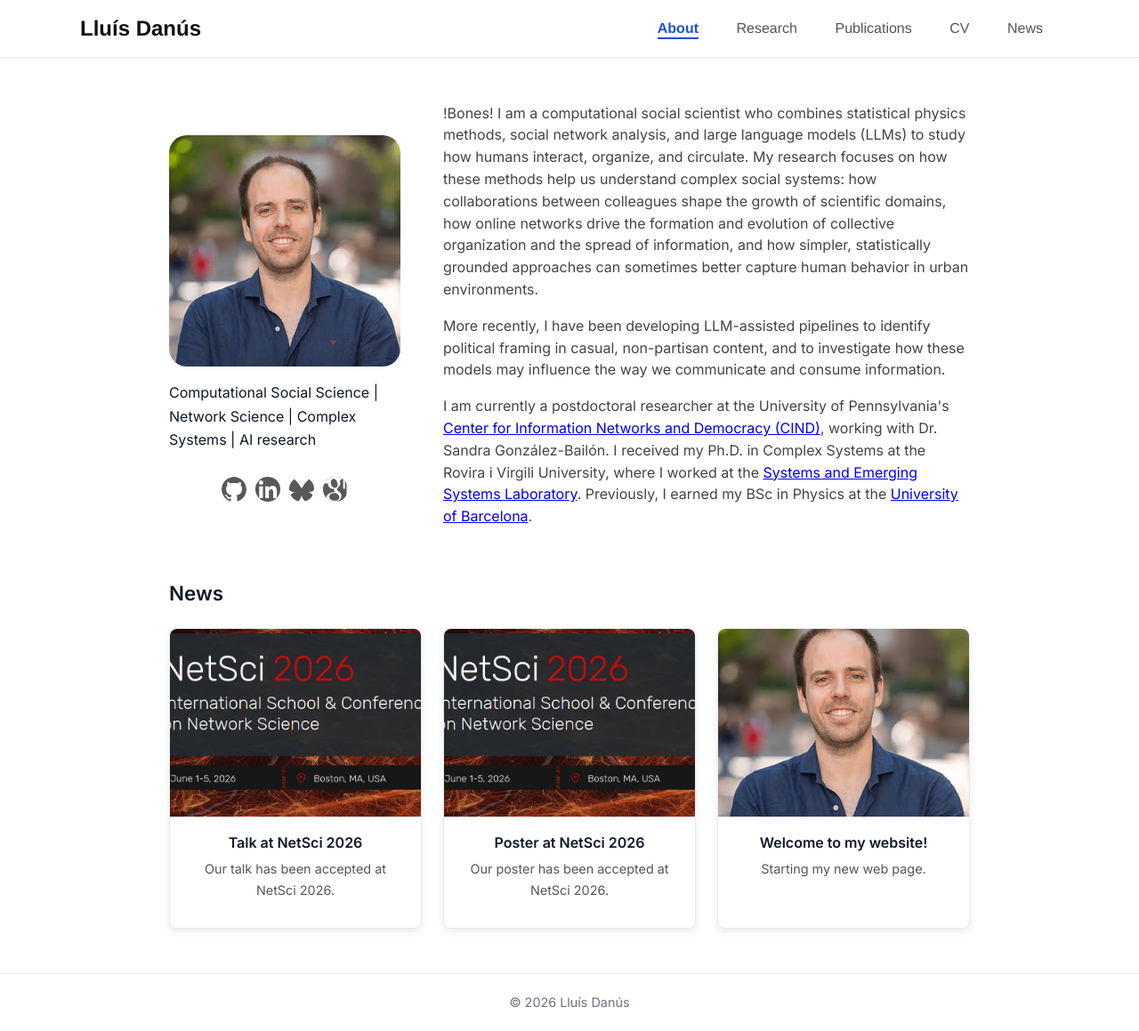
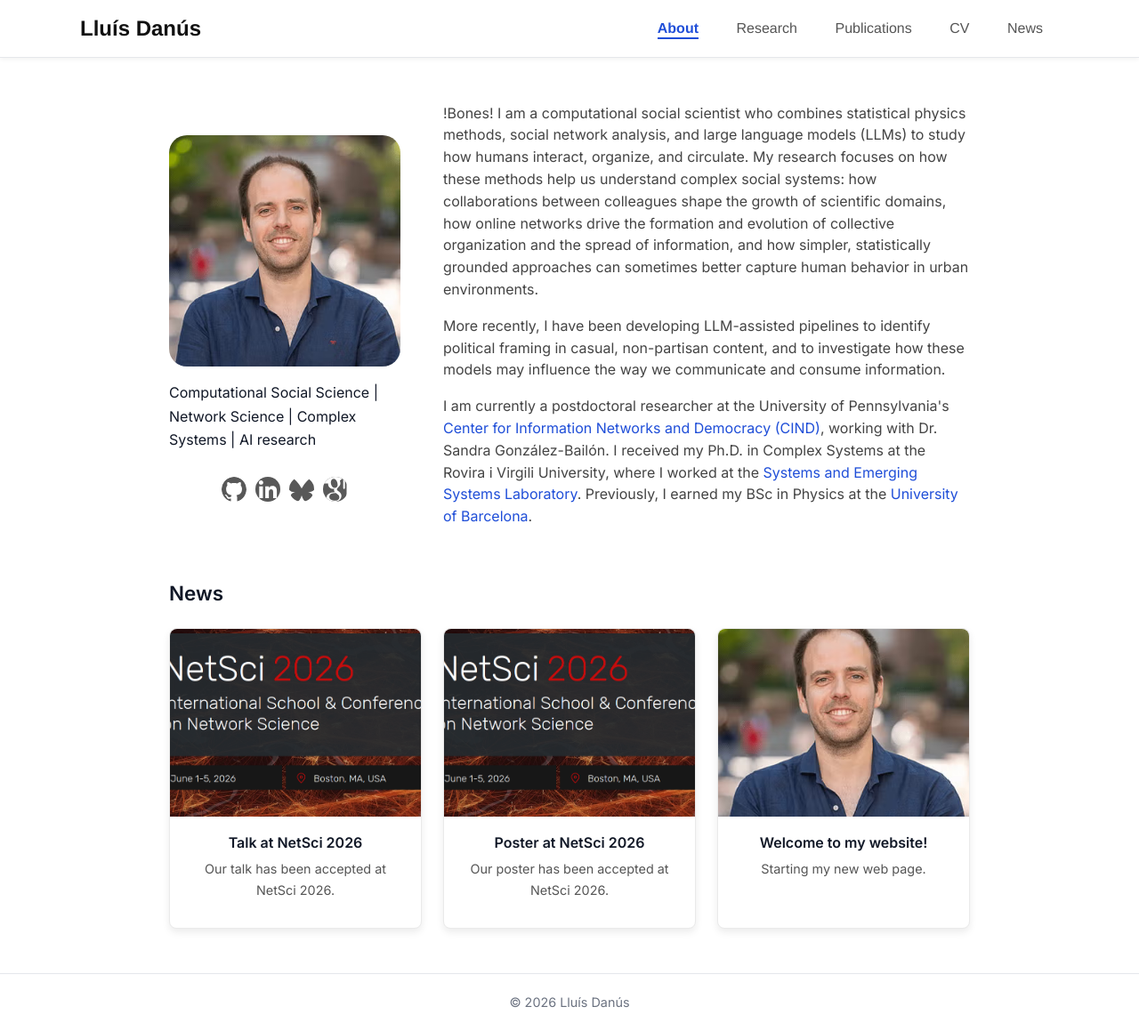
Before and after one commit to lluisdanus/lluisdanus.github.io, a Jekyll site: the page built from index.md, in a window 1280 px wide and 1159 px high. Shown: the whole window at 89% size. Built offline with Jekyll 4.4.1, drawn with Linux system fonts in a browser that asks for light colours.

```diff
--- a/assets/style.css
+++ b/assets/style.css
@@ -538,3 +538,21 @@
     max-width: 100%;
   }
 }
+
+/* About section links */
+.about-bio a {
+  color: #1f4ed8;       /* accent blue */
+  text-decoration: none; /* remove underline */
+  transition: color 0.2s;
+}
+
+/* Hover effect (optional) */
+.about-bio a:hover {
+  color: #2563eb;
+}
+
+/* Prevent visited links from changing color */
+.about-bio a:visited {
+  color: #1f4ed8;       /* same as unvisited */
+  text-decoration: none; /* same as unvisited */
+}
```
